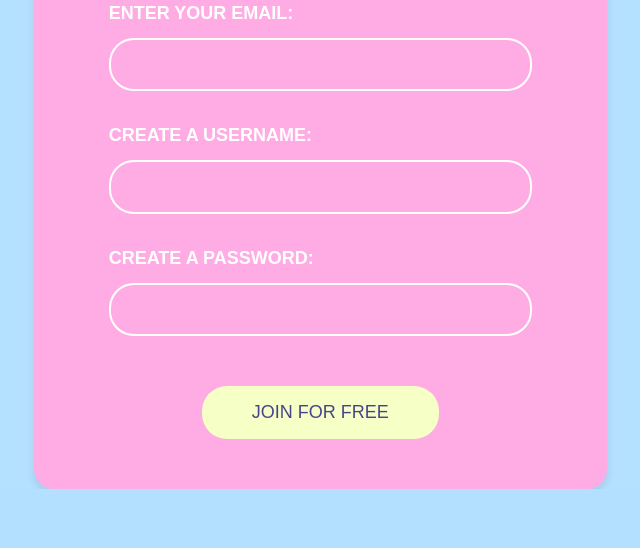
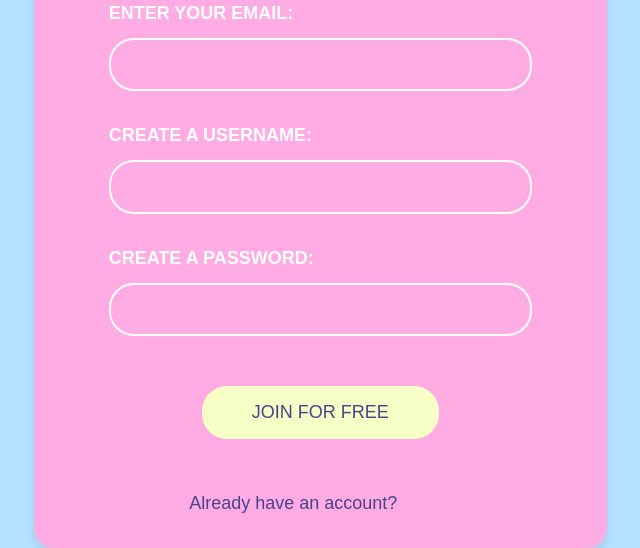
Before and after one commit to Dodocha190/Group-14, a Flask app: page /signup in a window 1280 px wide. Shown: the part 406-954 px from the top of the page, without its empty margins (578-1218 px from the left). Before the commit the page ends 895 px from the top, so only its background shows below. Run offline with Flask 3, Linux system fonts and the light colour scheme; some libraries are stand-ins or nearby versions.

Commit message:
Update sign_up_page.html
To include "already have an account? Log in" redirect

```diff
--- a/app/templates/sign_up_page.html
+++ b/app/templates/sign_up_page.html
@@ -42,6 +42,11 @@
             <p>{{ form.submit(class="form-submit", id="submit-button") }}</p>
           </div>
         </form>
+        <div style="margin-top: 20px;">
+          <p>Already have an account?
+            <a href="{{ url_for('application.login') }}">Log in</a>
+          </p>
+        </div>
       </div>
     </div>
   </div>
```
